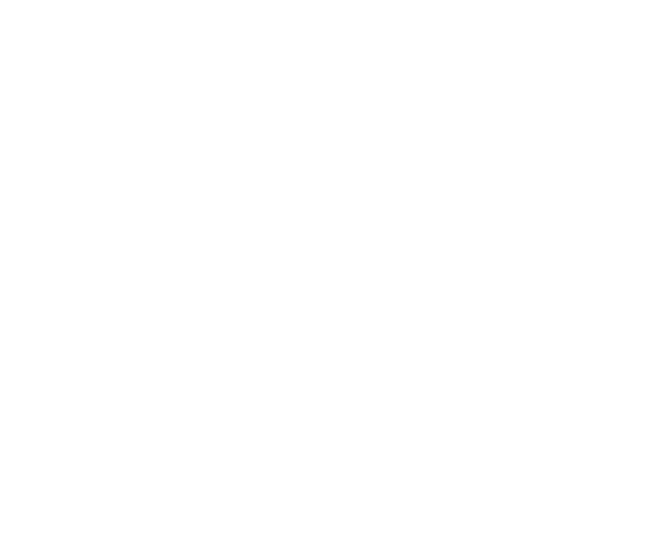
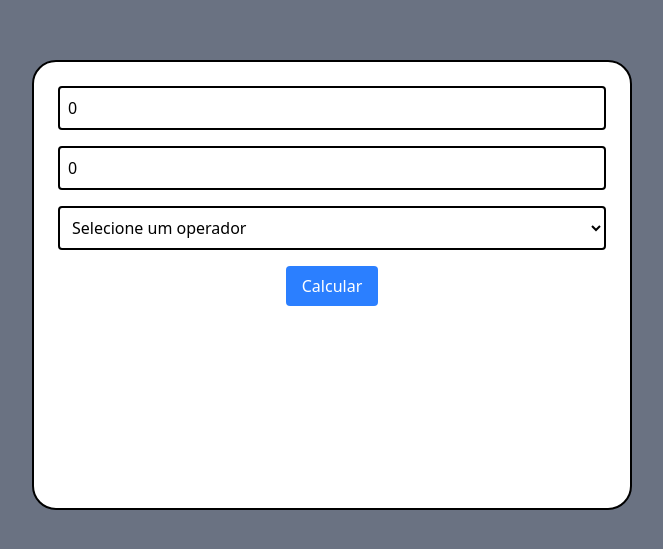
Before and after one commit to Igor-Brandalise/calculadora, a React (Vite) app: page / in a window 1280 px wide. Shown: the part 115-664 px from the top of the page, without its empty margins (308-971 px from the left). Built offline with nearby package versions, Linux system fonts and the light colour scheme.

Commit message:
layout e func-calcular

```diff
--- a/src/App.tsx
+++ b/src/App.tsx
@@ -1,13 +1,68 @@
-import './styles/app.css'
+import { useState } from "react";
+import Input from "./components/input";
+import Operador from "./components/operador";
+import "./styles/app.css";
 
 function App() {
+  const [input1, setInput1] = useState<number>(0);
+  const [input2, setInput2] = useState<number>(0);
+  const [operador, setOperador] = useState<string>("");
+  const [resultado, setResultado] = useState<number | null>(null);
 
+  const calcular = () => {
+    switch (operador) {
+      case "+":
+        setResultado(input1 + input2);
+        break;
+      case "-":
+        setResultado(input1 - input2);
+        break;
+      case "*":
+        setResultado(input1 * input2);
+        break;
+      case "/":
+        if (input2 === 0) {
+          alert("Não é possível dividir por zero!");
+        } else {
+          setResultado(input1 / input2);
+        }
+        break;
+      case "**":
+        setResultado(Math.pow(input1, input2));
+        break;
+      default:
+        setResultado(null);
+        break;
+    }
+  };
 
   return (
-    <>
+    <div className="flex items-center justify-center h-screen bg-gray-500">
+      <div className="flex flex-col items-center gap-4 border-2 rounded-3xl h-[450px] w-[600px] p-6 bg-white">
+        <Input
+          value={input1}
+          onChange={(e) => setInput1(Number(e.target.value))}
+          placeholder="Insira o primeiro número"
 
-    </>
-  )
+        />
+        <Input
+          value={input2}
+          onChange={(e) => setInput2(Number(e.target.value))}
+          placeholder="Insira o segundo número"
+        />
+        <Operador operador={operador} setOperador={setOperador} />
+        <button
+          onClick={calcular}
+          className="bg-blue-500 text-white px-4 py-2 rounded"
+        >
+          Calcular
+        </button>
+        {resultado !== null && (
+          <p className="text-lg font-semibold">Resultado: {resultado}</p>
+        )}
+      </div>
+    </div>
+  );
 }
 
-export default App
+export default App;
```
